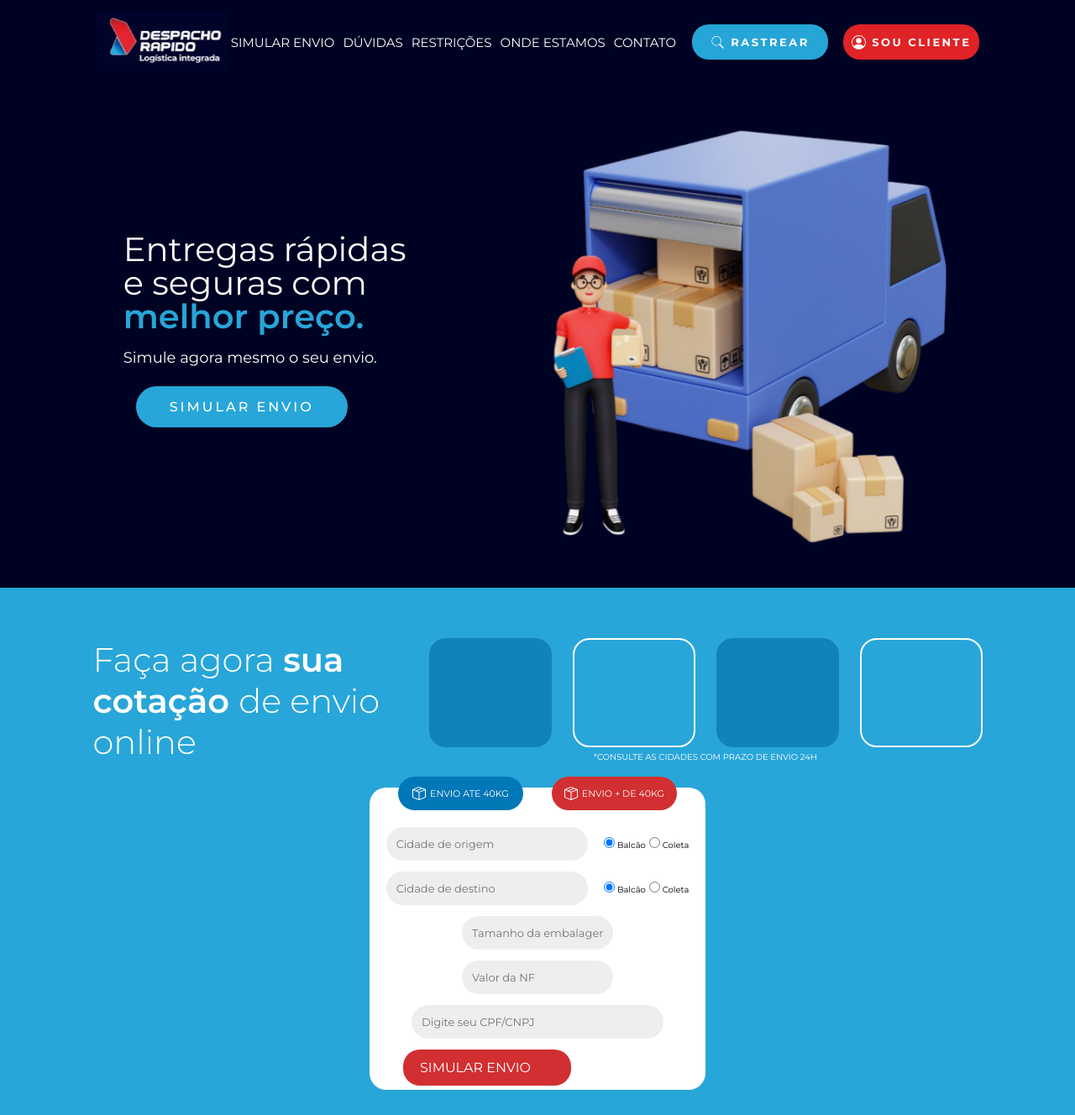
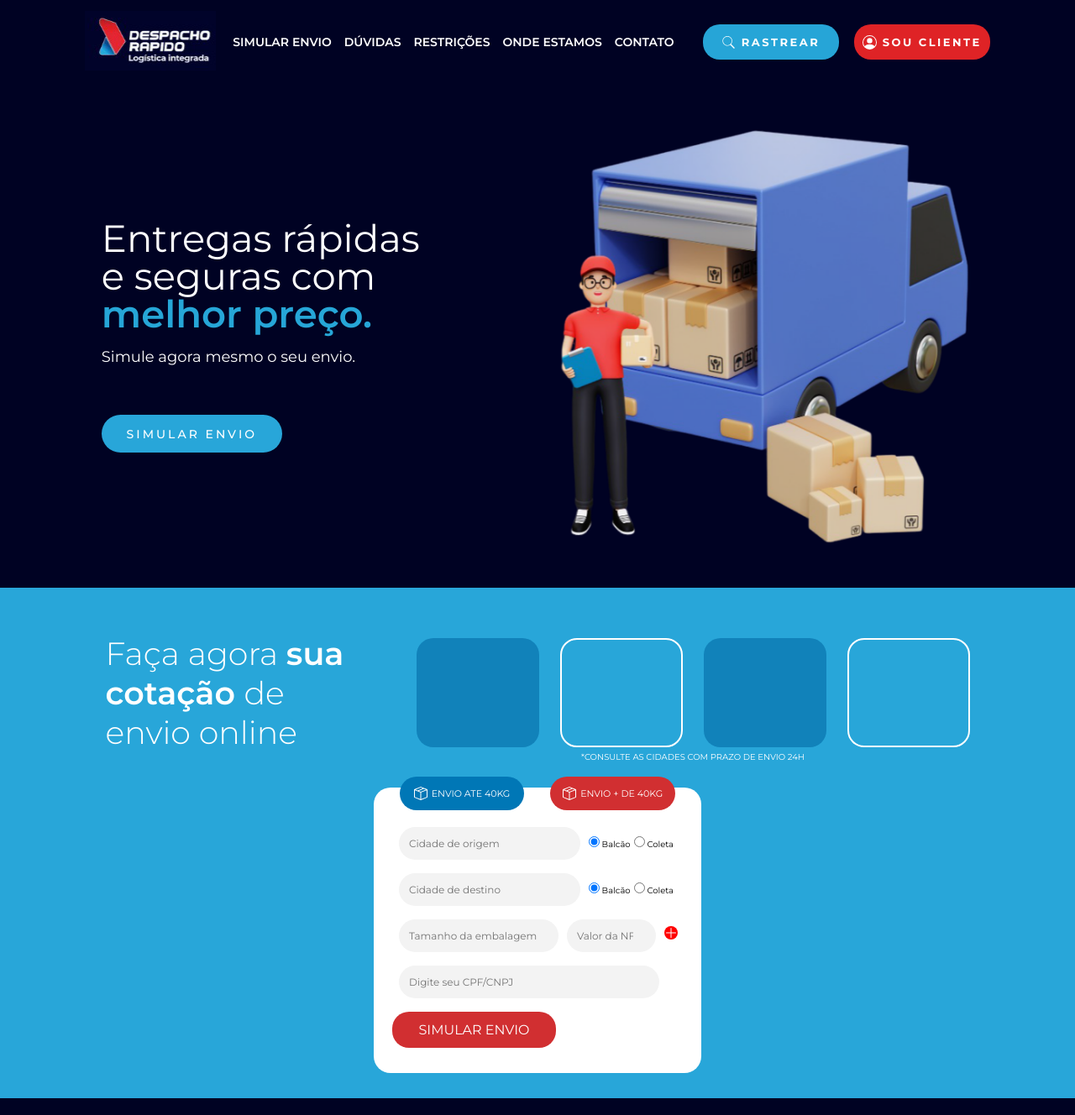
Before and after one commit to Guilhermedev9/Despacho_Rpd, a Flask app: page / in a window 1280 px wide. Shown: the whole page at 84% size. Run offline with Flask 3, Linux system fonts and the light colour scheme.

Commit message:
Atualizações form

```diff
--- a/templates/index.html
+++ b/templates/index.html
@@ -130,7 +130,7 @@
             </div>
 
                 <form>
-                    <div class="form-group">
+                    <div class="form-group" id="group-1">
                         <input type="text" placeholder="Cidade de origem" class="origem-destino">
                         <div class="toggle-group">
                             <label><input type="radio" name="origem" checked> Balcão</label>
@@ -138,7 +138,7 @@
                         </div>
                     </div>
 
-                    <div class="form-group">
+                    <div class="form-group" id="group-2">
                         <input type="text" placeholder="Cidade de destino" class="origem-destino" required>
                         <div class="toggle-group">
                             <label><input type="radio" name="destino" checked> Balcão</label>
@@ -146,19 +146,19 @@
                         </div>
                     </div>
 
-                    <div class="form-group">
-                        <input type="text" placeholder="Tamanho da embalagem">
+                    <div class="form-group" id="group-3">
+                        <input type="text" placeholder="Tamanho da embalagem" id="input-3" >
+                        <input type="number" placeholder="Valor da NF" id="valor-nf">
+                        <svg xmlns="http://www.w3.org/2000/svg" width="16" height="16" fill="currentColor"  viewBox="0 0 16 16" id="icon-plus" style="fill: #FFFFFF;">
+                            <path fill-rule="evenodd" d="M8 2a.5.5 0 0 1 .5.5v5h5a.5.5 0 0 1 0 1h-5v5a.5.5 0 0 1-1 0v-5h-5a.5.5 0 0 1 0-1h5v-5A.5.5 0 0 1 8 2"/>
+                          </svg>
                     </div>
 
                     <div class="form-group">
-                        <input type="number" placeholder="Valor da NF">
+                        <input type="text" style="width: 310px;" placeholder="Digite seu CPF/CNPJ">
                     </div>
 
-                    <div class="form-group">
-                        <input type="text" style="width: 300px;" placeholder="Digite seu CPF/CNPJ">
-                    </div>
-
-                    <button type="submit"  class="submit-button">SIMULAR ENVIO</button>
+                    <button type="submit"  class="submit-button" id="">SIMULAR ENVIO</button>
                 </form>
         </div>
     </div>
--- a/templates/style.css
+++ b/templates/style.css
@@ -22,6 +22,7 @@
     justify-content: center;
     background: #000223  !important;
     height: 100px;
+    gap: 20px;
 }
 /*itens nav*/
 a{
@@ -31,7 +32,9 @@ a{
 ul{
     display: flex;
   list-style: none;
-    font-size: 15px;
+    font-size: 14px;
+    font-weight: 600;
+    gap: 15px;
 }
 
 .btn-boxs{
@@ -63,18 +66,15 @@ ul{
 }
 /**/
 
-nav>div>ul>li>a:hover{
-    color: #848688;
-}
+
 
 /* movement itens nav */
 nav>div>ul>li>a:hover{
     color: #848688;
+    transition: 0.2s;
 }
 
-.nav_menu li a {
-    padding: 15px 5px;
-}
+
 
 /**/
 /* principal*/
@@ -85,18 +85,18 @@ nav>div>ul>li>a:hover{
     display: flex;
     align-items: center;
    justify-content: center;
-   justify-content: space-evenly;
+   justify-content: center;
    margin: auto;
    max-width: 100%;
-   width: 1496px;
    height: 600px;
+   gap: 140px;
 }
 /* itens*/
 #box-itens-txt{
     color: #fff;
     font-family: Montserrat, sans-serif;
-    width: 340px;
-    font-size: 40px;
+    width: 380px;
+    font-size: 45px;
     line-height: 1.0;
 }
 #subtitle{
@@ -106,14 +106,14 @@ nav>div>ul>li>a:hover{
 }
 #btn-envio{
     background-color: #28a6d9;
-    width: 252px;
-    height: 49px;
+    width: 215px;
+    height: 45px;
     border-radius: 39px;
-    margin: 15px;
+    margin-top: 50px;
     font-size: 19px;
     color: #fff;
     font-weight: 500;
-    font-size: 16px;
+    font-size: 14px;
     LETTER-SPACING: 3PX;
     border: none;
     cursor: pointer;
@@ -125,7 +125,7 @@ nav>div>ul>li>a:hover{
     margin-top: 100p;
 }
 #img-carro{
-    max-width: 500px;
+    max-width: 600px;
     height: 500px;
 }
 /**/
@@ -143,13 +143,16 @@ nav>div>ul>li>a:hover{
     align-items: center;
     justify-content: center;
     padding-top: 60px;
+    gap: 50px;
 }
 #txt-second-layout{
-    font-size: 40px;
+    font-size: 38px;
     font-weight: 300;
-    width: 400px;
+    width: 320px;
     color: #fff;
+    margin-top: -18px;
 }
+
 
 #box-caixas-header{
     display: flex;
@@ -188,8 +191,8 @@ nav>div>ul>li>a:hover{
 .container {
     background-color: #fff;
     border-radius: 20px;
-    width: 400px;
-    height: 360px;
+    width: 390px;
+    height: 340px;
     margin-bottom: 30px;
     padding-bottom: 30px;
 }
@@ -235,28 +238,39 @@ font-size: 11px;
 .form-group {
     display: flex;
     align-items: baseline;
-    justify-content: space-evenly;
+   gap: 10px;
+   margin-left: 30px;
 }
 .origem-destino{
-    width: 200px;
+    width: 60%;
 }
 input[type="text"], input[type="number"] {
     padding: 12px;
-    background-color: rgb(238, 238, 238);
+    background-color: rgb(243, 243, 243);
     border-radius: 20px;
-    font-size: 13px;
-    margin-bottom: 13px;
+    font-size: 12px;
+    margin-bottom: 16px;
     border: none;
 }
 
-.origem-destino{
-    width: 60%;
-}
 .toggle-group label {
     cursor: pointer;
     font-size: 10px;
 }
+#input-3{
+    width: 190px;
+}
+#valor-nf{
+    width: 106px;
+}
 
+#icon-plus{
+    background-color: red;
+    width: 16px;
+    height: 16px;
+    border-radius: 20px;
+
+}
 .submit-button {
     background-color: #d12f31;
     color: white;
@@ -266,7 +280,5 @@ input[type="text"], input[type="number"] {
     cursor: pointer;
     font-size: 16px;
     width: 50%;
-    margin-left: 40px;
-    display: flex;
-    justify-content: flex-start;
+    margin-left: 22px;
 }
```
Also changed, not shown: templates/imgs/icon-plus.png (added).
